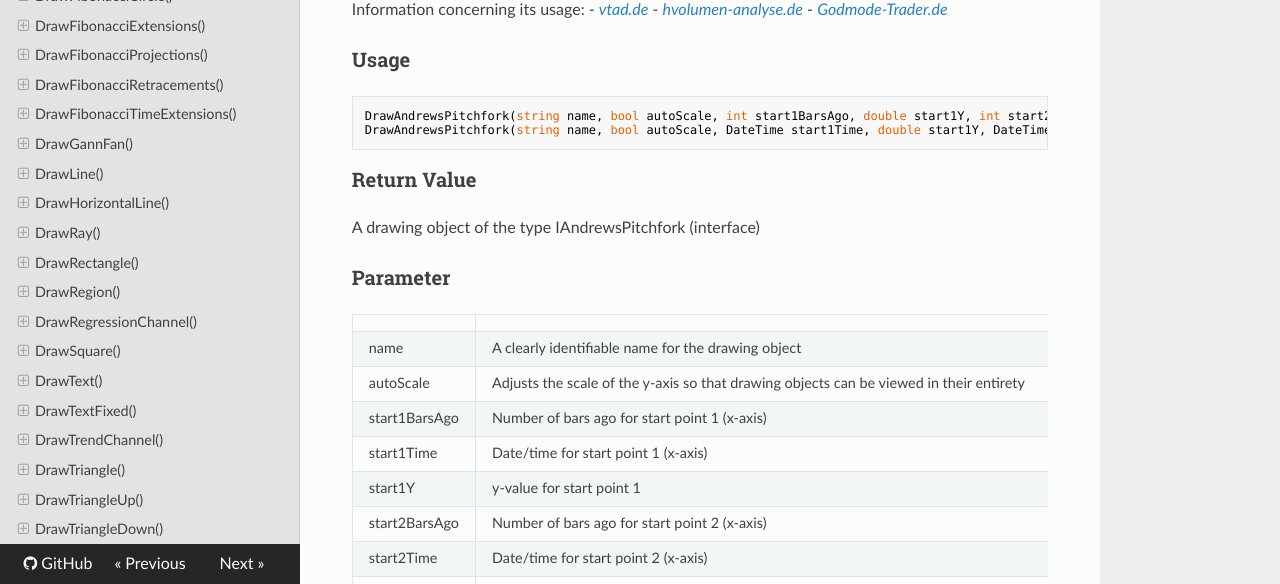
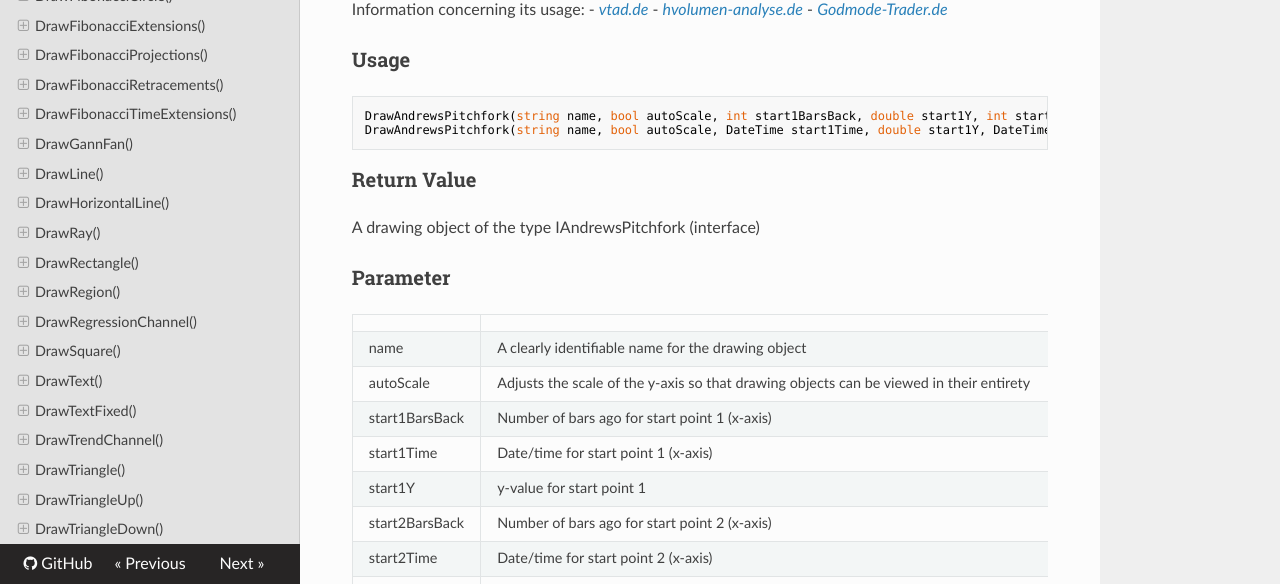
Before and after one commit to AgenaTrader/AgenaScript-documentation, an MkDocs documentation site: the page built from sources/drawing_objects.md, in a window 1280 px wide and 900 px high. Shown: the part 316-900 px from the top of the window. Built offline with MkDocs 1.6.1, drawn with Linux system fonts in a browser that asks for light colours; nearby versions of some CDN libraries; old or Windows-style settings are respelled for this version of MkDocs; some of the changed text lies outside the part shown.

Commit message:
Update drawing_objects.md

````diff
--- a/sources/drawing_objects.md
+++ b/sources/drawing_objects.md
@@ -12,7 +12,7 @@ Information concerning its usage:
 
 ### Usage
 ```cs
-DrawAndrewsPitchfork(string name, bool autoScale, int start1BarsAgo, double start1Y, int start2BarsBack, double start2Y, int start3BarsAgo, double start3Y, Color color, DashStyle dashStyle, int width)
+DrawAndrewsPitchfork(string name, bool autoScale, int start1BarsBack, double start1Y, int start2BarsBack, double start2Y, int start3BarsBack, double start3Y, Color color, DashStyle dashStyle, int width)
 DrawAndrewsPitchfork(string name, bool autoScale, DateTime start1Time, double start1Y, DateTime start2Time, double start2Y, DateTime start3Time, double start3Y, Color color, DashStyle dashStyle, int width)
 ```
 
@@ -24,13 +24,13 @@ A drawing object of the type IAndrewsPitchfork (interface)
 |----------------|-----------------------------------------------------------------------------------------|
 | name           | A clearly identifiable name for the drawing object                                      |
 | autoScale      | Adjusts the scale of the y-axis so that drawing objects can be viewed in their entirety |
-| start1BarsAgo  | Number of bars ago for start point 1 (x-axis)                                           |
+| start1BarsBack | Number of bars ago for start point 1 (x-axis)                                           |
 | start1Time     | Date/time for start point 1 (x-axis)                                                    |
 | start1Y        | y-value for start point 1                                                               |
-| start2BarsAgo  | Number of bars ago for start point 2 (x-axis)                                           |
+| start2BarsBack | Number of bars ago for start point 2 (x-axis)                                           |
 | start2Time     | Date/time for start point 2 (x-axis)                                                    |
 | start2Y        | y-value for start point 2                                                               |
-| start3BarsAgo  | Number of bars ago for start point 3 (x-axis)                                           |
+| start3BarsBack | Number of bars ago for start point 3 (x-axis)                                           |
 | start3Time     | Date/time for start point 3 (x-axis)                                                    |
 | start3Y        | y-value for start point 3                                                               |
 | color          | Color of the object                                                                     |
````
